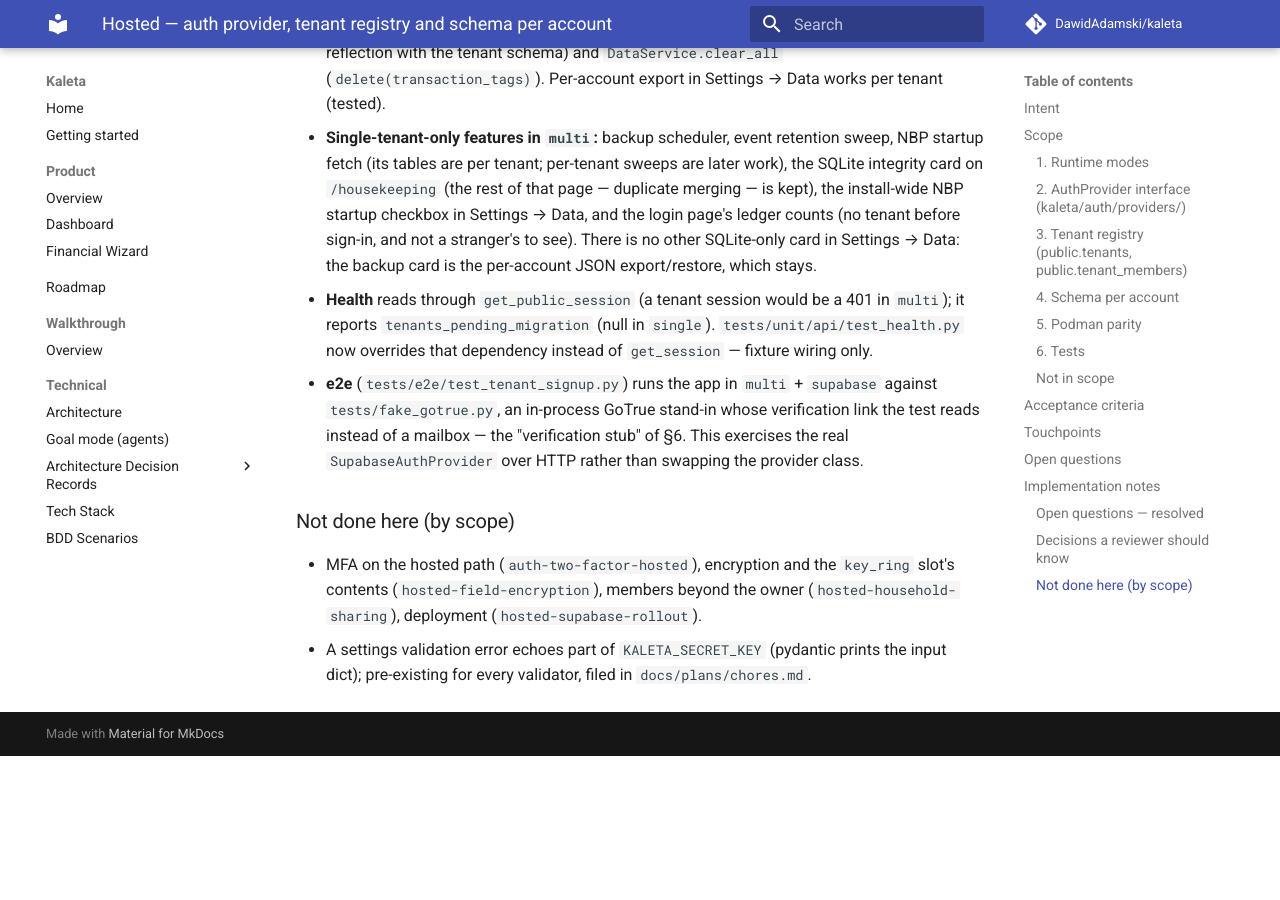
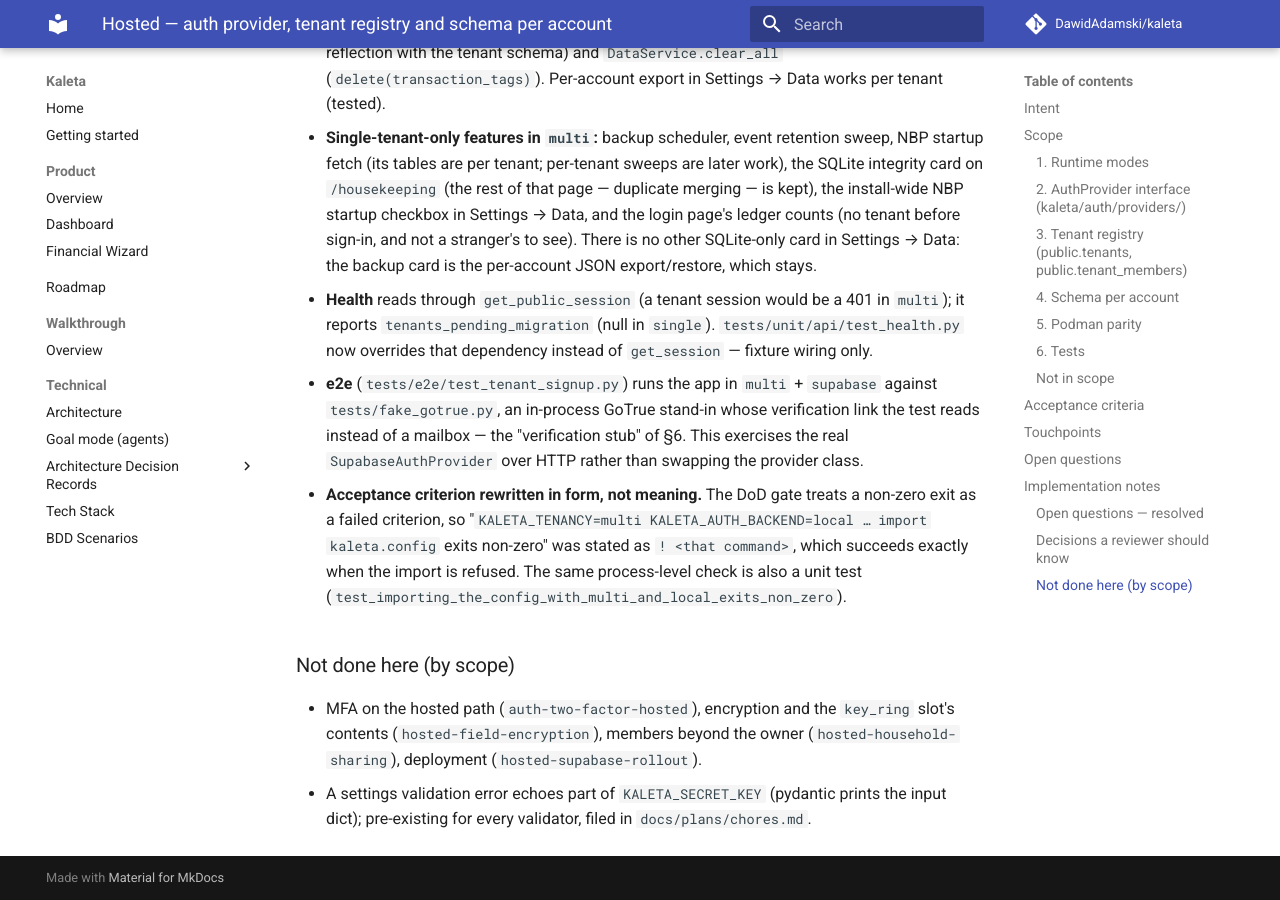
Before and after one commit to DawidAdamski/kaleta, an MkDocs documentation site: the page built from docs/plans/hosted-tenancy-foundation.md, in a window 1280 px wide and 900 px high, scrolled down 7058 px. Built offline with MkDocs 1.6.1 and Material for MkDocs 9.7.7, drawn with Linux system fonts in a browser that asks for light colours; comment, search, counter and statistics services are not loaded; before the commit the page ends 7814 px from its top, so only the background shows below that; some of the changed text lies outside the part shown.

Commit message:
docs(plans): state the refused-config criterion as an executable check
Co-Authored-By: Claude Opus 5.5 <noreply@anthropic.com>
Claude-Session: https://claude.ai/code/session_01G13kNHdWULrLSsKUgiuQjH

```diff
--- a/docs/plans/hosted-tenancy-foundation.md
+++ b/docs/plans/hosted-tenancy-foundation.md
@@ -180,7 +180,7 @@ leaves the hooks it needs.
 
 - `uv run pytest tests/unit/auth tests/unit/services/test_tenant_service.py -q`
 - `uv run pytest tests/integration/test_tenant_isolation.py -q` (Postgres job)
-- `KALETA_TENANCY=multi KALETA_AUTH_BACKEND=local uv run python -c "import kaleta.config"` exits non-zero
+- `! KALETA_TENANCY=multi KALETA_AUTH_BACKEND=local uv run python -c "import kaleta.config"` (the import must exit non-zero)
 - `uv run pytest tests/e2e/test_auth.py -q` (existing single-mode flows unchanged)
 - `uv run python scripts/spec_coverage.py`
 - `./scripts/verify.sh --e2e`
@@ -322,6 +322,13 @@ sits with `kaleta.auth`), `docker-compose.yml`, `.github/workflows/ci.yml`,
   "verification stub" of §6. This exercises the real `SupabaseAuthProvider`
   over HTTP rather than swapping the provider class.
 
+- **Acceptance criterion rewritten in form, not meaning.** The DoD gate
+  treats a non-zero exit as a failed criterion, so "`KALETA_TENANCY=multi
+  KALETA_AUTH_BACKEND=local … import kaleta.config` exits non-zero" was stated
+  as `! <that command>`, which succeeds exactly when the import is refused.
+  The same process-level check is also a unit test
+  (`test_importing_the_config_with_multi_and_local_exits_non_zero`).
+
 ### Not done here (by scope)
 
 - MFA on the hosted path (`auth-two-factor-hosted`), encryption and the
```
